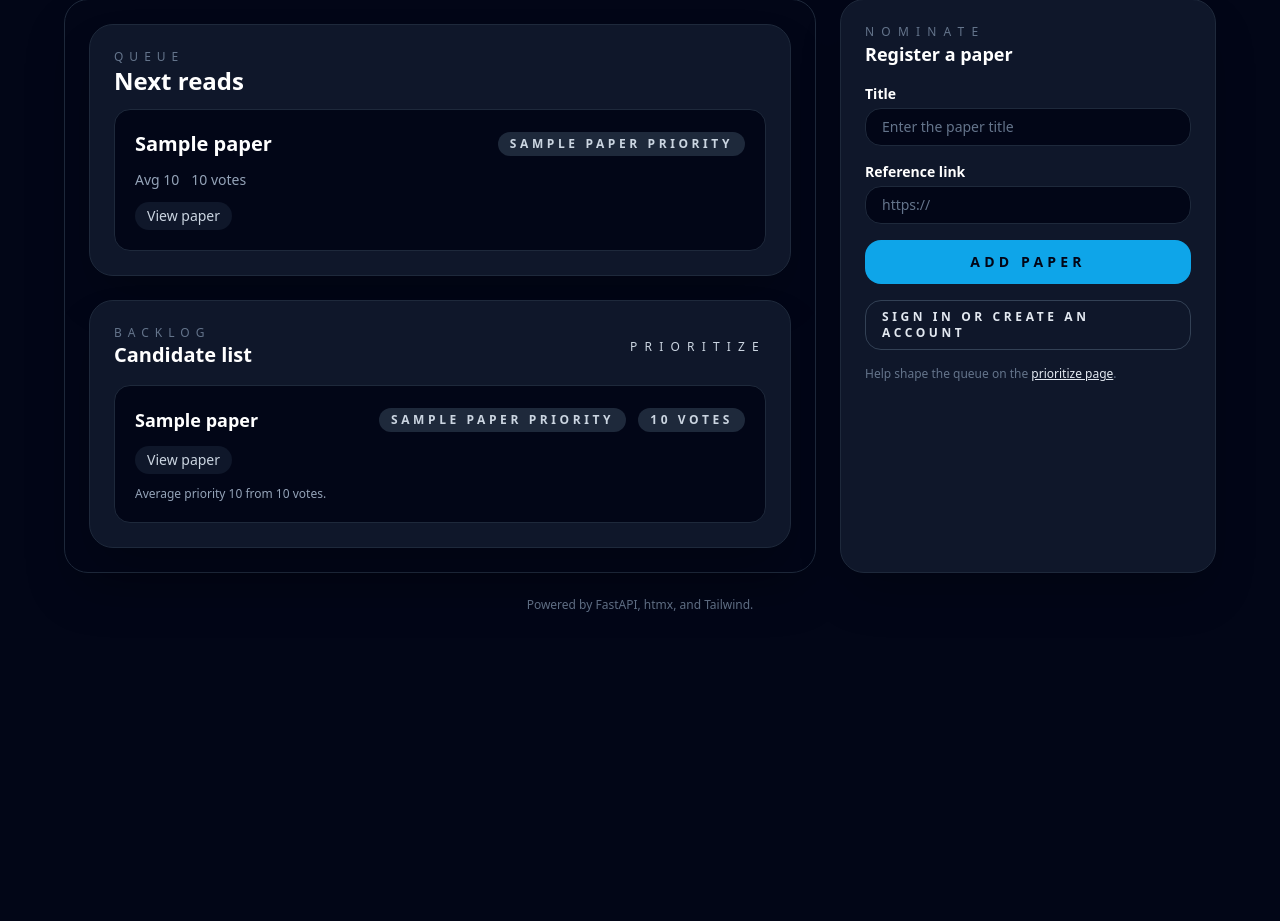
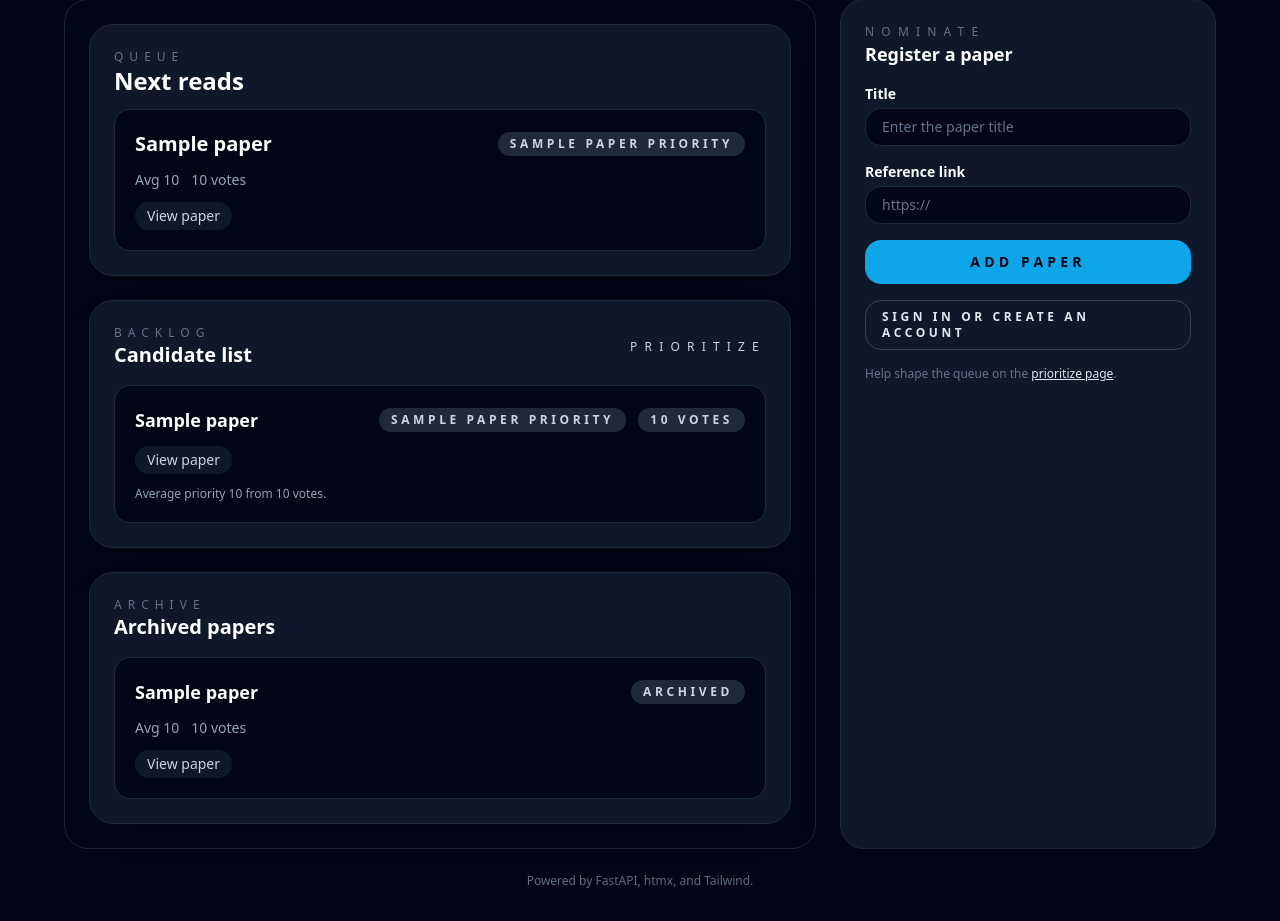
Before and after one commit to mvcisback/reading-group.casa, a FastAPI app: template templates/index.html in a window 1280 px wide. Shown: the part 243-1164 px from the top of the page. Before the commit the page ends 855 px from the top, so only its background shows below. Run offline with FastAPI, Linux system fonts and the light colour scheme; the template is opened without the code that fills it: most values are stand-ins (such as "Sample title", 1, 10 or a date in 2020); some libraries are stand-ins or nearby versions.

Commit message:
feat: Support archiving and deleting papers.

```diff
--- a/main.py
+++ b/main.py
@@ -66,6 +66,7 @@ def _create_papers_table(conn: sqlite3.Connection) -> None:
             id INTEGER PRIMARY KEY AUTOINCREMENT,
             title TEXT NOT NULL,
             paper_url TEXT,
+            archived INTEGER NOT NULL DEFAULT 0,
             created_at TIMESTAMP NOT NULL DEFAULT CURRENT_TIMESTAMP
         )
         """
@@ -73,7 +74,7 @@ def _create_papers_table(conn: sqlite3.Connection) -> None:
 
 
 def _ensure_papers_table(conn: sqlite3.Connection) -> None:
-    desired_columns = {"id", "title", "paper_url", "created_at"}
+    desired_columns = {"id", "title", "paper_url", "created_at", "archived"}
     exists = conn.execute(
         "SELECT name FROM sqlite_master WHERE type='table' AND name='papers'"
     ).fetchone()
@@ -88,8 +89,8 @@ def _ensure_papers_table(conn: sqlite3.Connection) -> None:
         _create_papers_table(conn)
         conn.execute(
             """
-            INSERT INTO papers (id, title, paper_url, created_at)
-            SELECT id, title, paper_url, COALESCE(selected_at, DATETIME('now')) FROM papers_old
+            INSERT INTO papers (id, title, paper_url, archived, created_at)
+            SELECT id, title, paper_url, 0, created_at FROM papers_old
             """
         )
         conn.execute("DROP TABLE papers_old")
@@ -179,6 +180,32 @@ def _fetch_papers(user_id: int | None) -> list[dict]:
                 MAX(CASE WHEN votes.user_id = ? THEN votes.priority_level END) AS user_priority
             FROM papers
             LEFT JOIN votes ON votes.paper_id = papers.id
+            WHERE papers.archived = 0
+            GROUP BY papers.id
+            ORDER BY priority_score DESC, papers.created_at ASC, papers.title ASC
+            """,
+            (user_id,),
+        )
+        rows = cursor.fetchall()
+    return _decorate_papers(rows)
+
+
+def _fetch_archived_papers(user_id: int | None) -> list[dict]:
+    with _connect() as conn:
+        cursor = conn.execute(
+            """
+            SELECT
+                papers.*,
+                COALESCE(AVG(votes.priority_level), 0) AS priority_score,
+                COUNT(votes.id) AS priority_votes,
+                COALESCE(SUM(CASE WHEN votes.priority_level = 1 THEN 1 ELSE 0 END), 0) AS priority_count_1,
+                COALESCE(SUM(CASE WHEN votes.priority_level = 2 THEN 1 ELSE 0 END), 0) AS priority_count_2,
+                COALESCE(SUM(CASE WHEN votes.priority_level = 3 THEN 1 ELSE 0 END), 0) AS priority_count_3,
+                COALESCE(SUM(CASE WHEN votes.priority_level = 4 THEN 1 ELSE 0 END), 0) AS priority_count_4,
+                MAX(CASE WHEN votes.user_id = ? THEN votes.priority_level END) AS user_priority
+            FROM papers
+            LEFT JOIN votes ON votes.paper_id = papers.id
+            WHERE papers.archived = 1
             GROUP BY papers.id
             ORDER BY priority_score DESC, papers.created_at ASC, papers.title ASC
             """,
@@ -244,16 +271,26 @@ def _current_user(request: Request) -> sqlite3.Row | None:
         return _get_user_from_token(conn, token)
 
 
+def _require_authenticated_user(request: Request, conn: sqlite3.Connection) -> sqlite3.Row:
+    user = _get_user_from_token(conn, request.cookies.get(SESSION_COOKIE))
+    if not user:
+        raise HTTPException(status_code=401, detail="Log in to manage papers")
+    return user
+
+
 def _build_context(request: Request) -> dict:
     user = _current_user(request)
-    papers = _fetch_papers(user["id"] if user else None)
+    user_id = user["id"] if user else None
+    papers = _fetch_papers(user_id)
     queue_papers = papers[:QUEUE_SIZE]
     backlog_papers = papers[QUEUE_SIZE:]
+    archived_papers = _fetch_archived_papers(user_id)
     return {
         "request": request,
         "papers": papers,
         "queue_papers": queue_papers,
         "backlog_papers": backlog_papers,
+        "archived_papers": archived_papers,
         "user": user,
     }
 
@@ -365,6 +402,45 @@ def vote_on_paper(paper_id: int, request: Request, priority: int = Form(...)):
     )
 
 
+@app.post("/papers/{paper_id}/archive")
+def archive_paper(paper_id: int, request: Request):
+    with _connect() as conn:
+        _require_authenticated_user(request, conn)
+        paper = conn.execute("SELECT id, archived FROM papers WHERE id = ?", (paper_id,)).fetchone()
+        if not paper:
+            raise HTTPException(status_code=404, detail="Paper not found")
+        if paper["archived"]:
+            raise HTTPException(status_code=400, detail="Paper already archived")
+        conn.execute("UPDATE papers SET archived = 1 WHERE id = ?", (paper_id,))
+        conn.commit()
+    return _hx_or_redirect(request)
+
+
+@app.post("/papers/{paper_id}/unarchive")
+def unarchive_paper(paper_id: int, request: Request):
+    with _connect() as conn:
+        _require_authenticated_user(request, conn)
+        result = conn.execute(
+            "UPDATE papers SET archived = 0 WHERE id = ? AND archived = 1",
+            (paper_id,),
+        )
+        if result.rowcount == 0:
+            raise HTTPException(status_code=404, detail="Paper not found")
+        conn.commit()
+    return _hx_or_redirect(request)
+
+
+@app.post("/papers/{paper_id}/delete")
+def delete_paper(paper_id: int, request: Request):
+    with _connect() as conn:
+        _require_authenticated_user(request, conn)
+        result = conn.execute("DELETE FROM papers WHERE id = ?", (paper_id,))
+        if result.rowcount == 0:
+            raise HTTPException(status_code=404, detail="Paper not found")
+        conn.commit()
+    return _hx_or_redirect(request)
+
+
 @app.post("/users/register")
 def register_user(
     request: Request,
--- a/templates/partials/refresh.html
+++ b/templates/partials/refresh.html
@@ -17,6 +17,38 @@
           </div>
           {% if paper.paper_url %}
             <a href="{{ paper.paper_url }}" target="_blank" rel="noreferrer" class="mt-3 inline-flex rounded-full bg-slate-900 px-3 py-1 text-sm text-slate-300 transition hover:bg-slate-800">View paper</a>
+          {% endif %}
+          {% if user %}
+            <div class="mt-4 flex flex-wrap gap-2 text-[0.65rem] uppercase tracking-[0.3em] text-slate-400">
+              <form
+                method="post"
+                action="/papers/{{ paper.id }}/archive"
+                hx-post="/papers/{{ paper.id }}/archive"
+                hx-target="#papers-panel"
+                hx-swap="innerHTML"
+              >
+                <button
+                  type="submit"
+                  class="rounded-2xl border border-slate-700 bg-slate-800 px-3 py-1 text-xs font-semibold uppercase tracking-[0.3em] text-slate-300 transition hover:border-slate-600 hover:bg-slate-700"
+                >
+                  Archive
+                </button>
+              </form>
+              <form
+                method="post"
+                action="/papers/{{ paper.id }}/delete"
+                hx-post="/papers/{{ paper.id }}/delete"
+                hx-target="#papers-panel"
+                hx-swap="innerHTML"
+              >
+                <button
+                  type="submit"
+                  class="rounded-2xl border border-rose-600 bg-rose-600/10 px-3 py-1 text-xs font-semibold uppercase tracking-[0.3em] text-rose-200 transition hover:border-rose-500 hover:bg-rose-500/20"
+                >
+                  Delete
+                </button>
+              </form>
+            </div>
           {% endif %}
         </article>
       {% endfor %}
@@ -55,3 +87,48 @@
     <p class="text-sm text-slate-400">Backlog is empty. Nominate something fresh and guide the group toward a new read.</p>
   {% endif %}
 </section>
+<section aria-label="Archived papers" class="mt-6 rounded-3xl border border-slate-800 bg-slate-900 p-6 shadow-2xl">
+  <header class="mb-4">
+    <p class="text-xs uppercase tracking-[0.5em] text-slate-500">Archive</p>
+    <h2 class="text-xl font-semibold text-white">Archived papers</h2>
+  </header>
+  {% if archived_papers %}
+    <div class="space-y-4">
+      {% for paper in archived_papers %}
+        <article class="rounded-2xl border border-slate-800 bg-slate-950 p-5">
+          <div class="flex flex-wrap items-center justify-between gap-3">
+            <p class="text-lg font-semibold text-white">{{ paper.title }}</p>
+            <span class="rounded-full bg-slate-800 px-3 py-1 text-xs font-semibold uppercase tracking-[0.3em] text-slate-300">Archived</span>
+          </div>
+          <div class="mt-3 flex flex-wrap gap-3 text-sm text-slate-400">
+            <span>Avg {{ paper.priority_score_display }}</span>
+            <span>{{ paper.priority_votes }} votes</span>
+          </div>
+          {% if paper.paper_url %}
+            <a href="{{ paper.paper_url }}" target="_blank" rel="noreferrer" class="mt-3 inline-flex rounded-full bg-slate-900 px-3 py-1 text-sm text-slate-300 transition hover:bg-slate-800">View paper</a>
+          {% endif %}
+          {% if user %}
+            <div class="mt-4 flex flex-wrap gap-2 text-[0.65rem] uppercase tracking-[0.3em] text-slate-400">
+              <form
+                method="post"
+                action="/papers/{{ paper.id }}/unarchive"
+                hx-post="/papers/{{ paper.id }}/unarchive"
+                hx-target="#papers-panel"
+                hx-swap="innerHTML"
+              >
+                <button
+                  type="submit"
+                  class="rounded-2xl border border-emerald-500 bg-emerald-500/10 px-3 py-1 text-xs font-semibold uppercase tracking-[0.3em] text-emerald-200 transition hover:border-emerald-400 hover:bg-emerald-400/20"
+                >
+                  Unarchive
+                </button>
+              </form>
+            </div>
+          {% endif %}
+        </article>
+      {% endfor %}
+    </div>
+  {% else %}
+    <p class="text-sm text-slate-400">No archived papers yet. Archive something you want to revisit later.</p>
+  {% endif %}
+</section>
```
Also changed, not shown: TODO.md (+5 -8 lines), templates/partials/candidates.html (+30 -0 lines), tests/test_app.py (+86 -0 lines).
